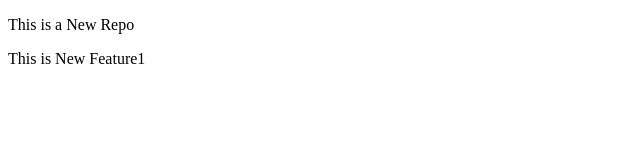
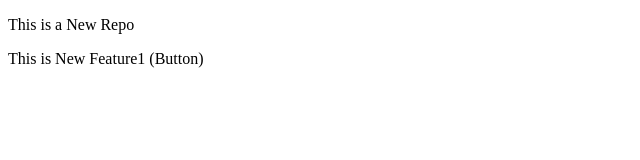
Before and after one commit to siddharthpatil-0411/localrepo, a plain HTML site: page index.html in a window 1280 px wide. Shown: the full height of the page, 0-640 px from the left. Drawn offline with Linux system fonts and the light colour scheme.

```diff
--- a/index.html
+++ b/index.html
@@ -7,6 +7,6 @@
 </head>
 <body>
     <p>This is a New Repo</p>
-    <p>This is New Feature1</p>
+    <p>This is New Feature1 (Button)</p>
 </body>
 </html>
```
